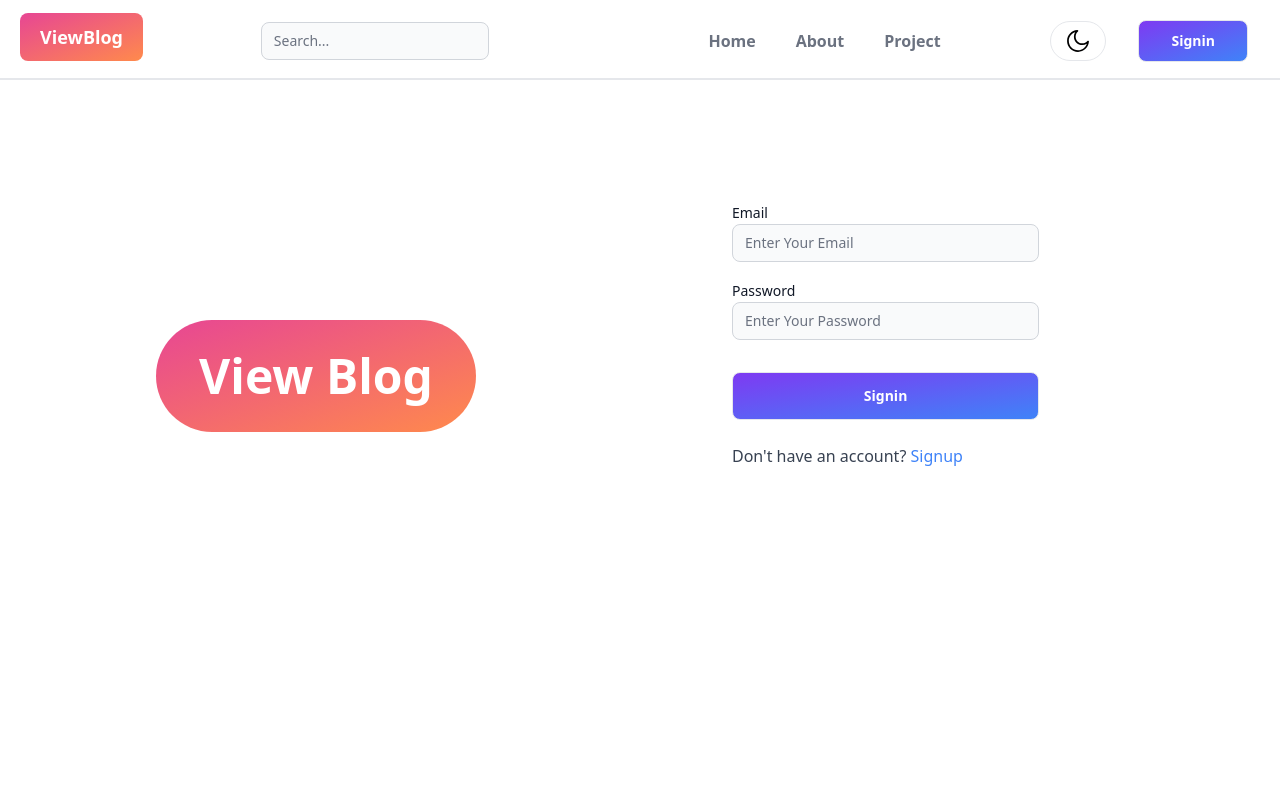
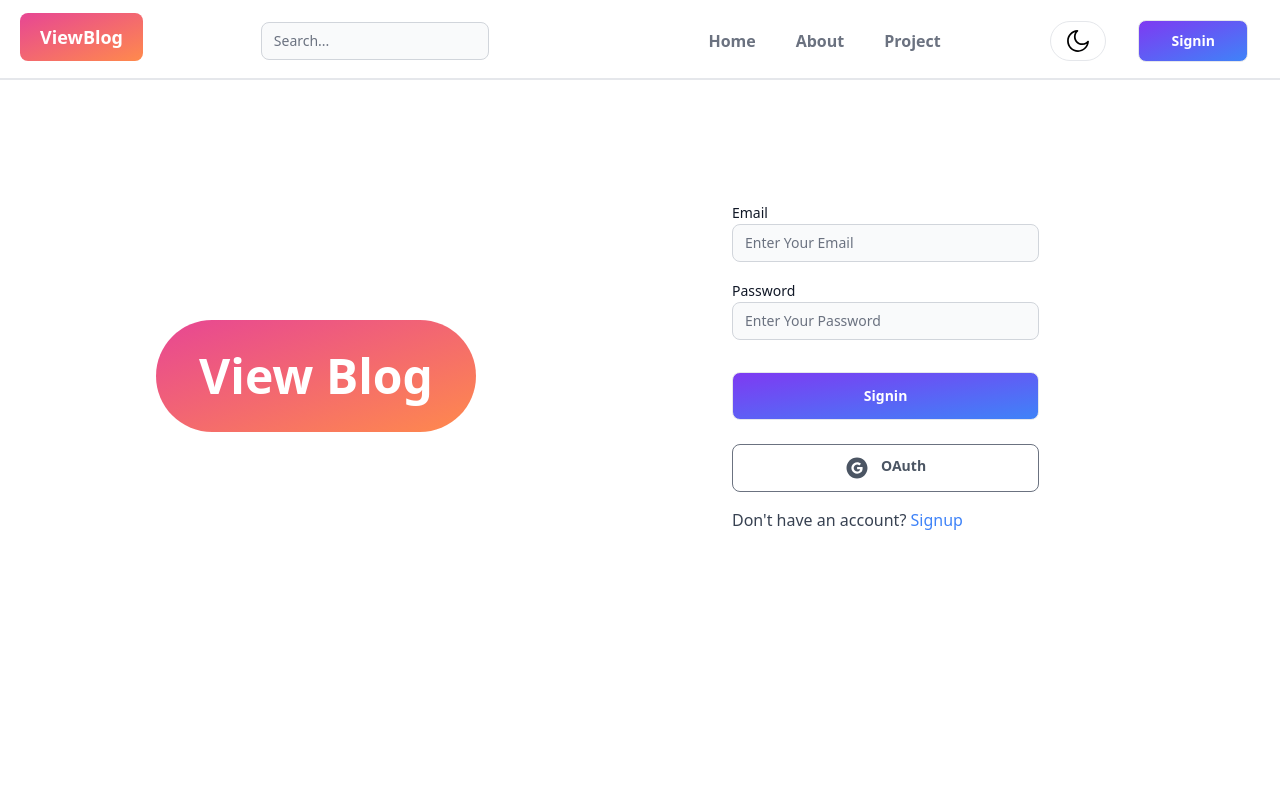
Before and after one commit to Anshu272/view-blog, a React (Vite) app in the folder client/: page /signin in a window 1280 px wide. Shown: the top 800 px of the page. Built offline with nearby package versions, Linux system fonts and the light colour scheme; no server answers.

Commit message:
minor changes

```diff
--- a/client/src/Pages/Signin.jsx
+++ b/client/src/Pages/Signin.jsx
@@ -4,6 +4,7 @@ import { useState } from "react";
 import { Link, useNavigate } from "react-router-dom";
 import {useDispatch ,useSelector} from 'react-redux'
 import { Signinfailure,Signinstart,Signinsuccess } from "../redux/user/userslice";
+import OAuth from "../components/OAuth";
 
 const Signin = () => {
   const [formdata, setformdata] = useState({});
@@ -85,6 +86,7 @@ const Signin = () => {
               "Signin"
             )}
           </Button>
+          <OAuth/>
           <div>
             Don't have an account?<span><Link to='/signup' className="text-blue-500"> Signup</Link></span>
           </div>
--- a/client/src/components/OAuth.jsx
+++ b/client/src/components/OAuth.jsx
@@ -37,7 +37,7 @@ const OAuth = () => {
   };
   return (
     <div>
-      <Button className="w-3/5 h-12 text-black font-bold flex items-center justify-center border-black " onClick={handlegoogleclick}>
+      <Button className="w-3/5 h-12 text-gray-600 font-bold flex items-center justify-center border-gray-500 " onClick={handlegoogleclick}>
         <AiFillGoogleCircle className="w-6 h-6 mr-3" />
         <span>OAuth</span>
       </Button>
```
